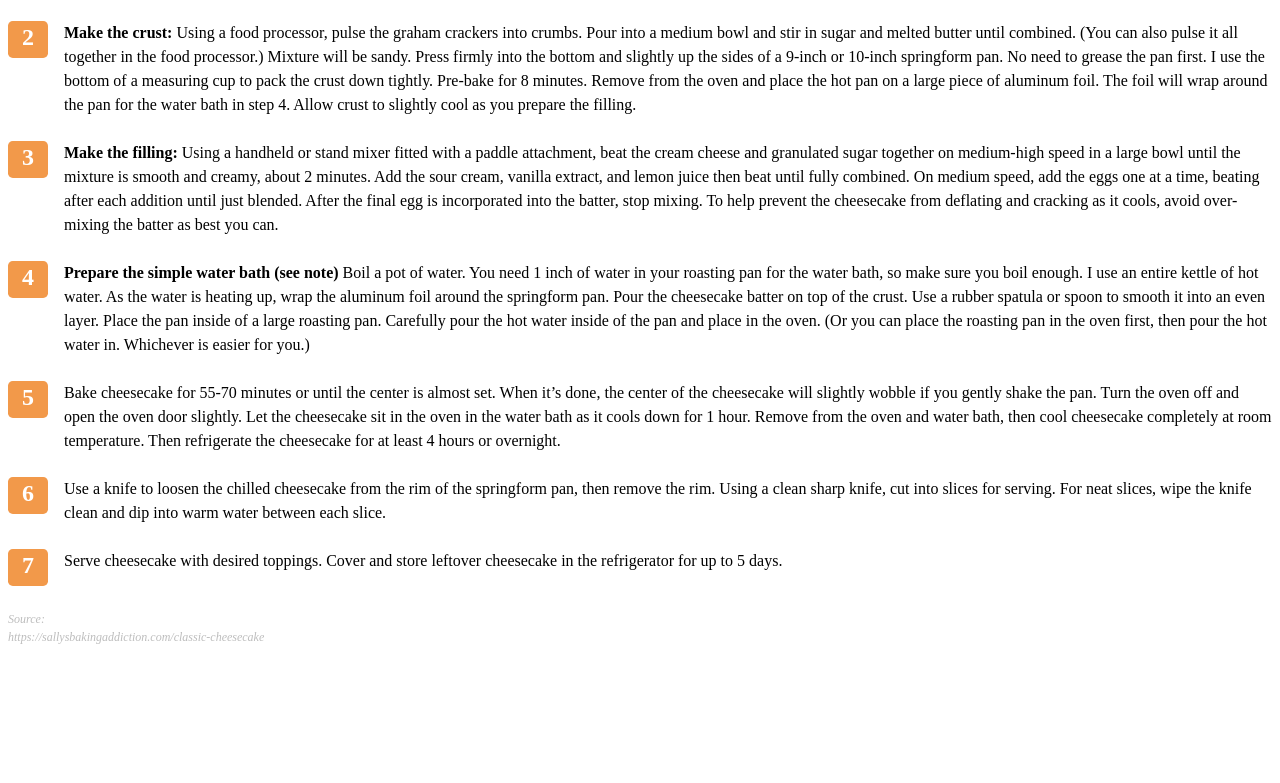
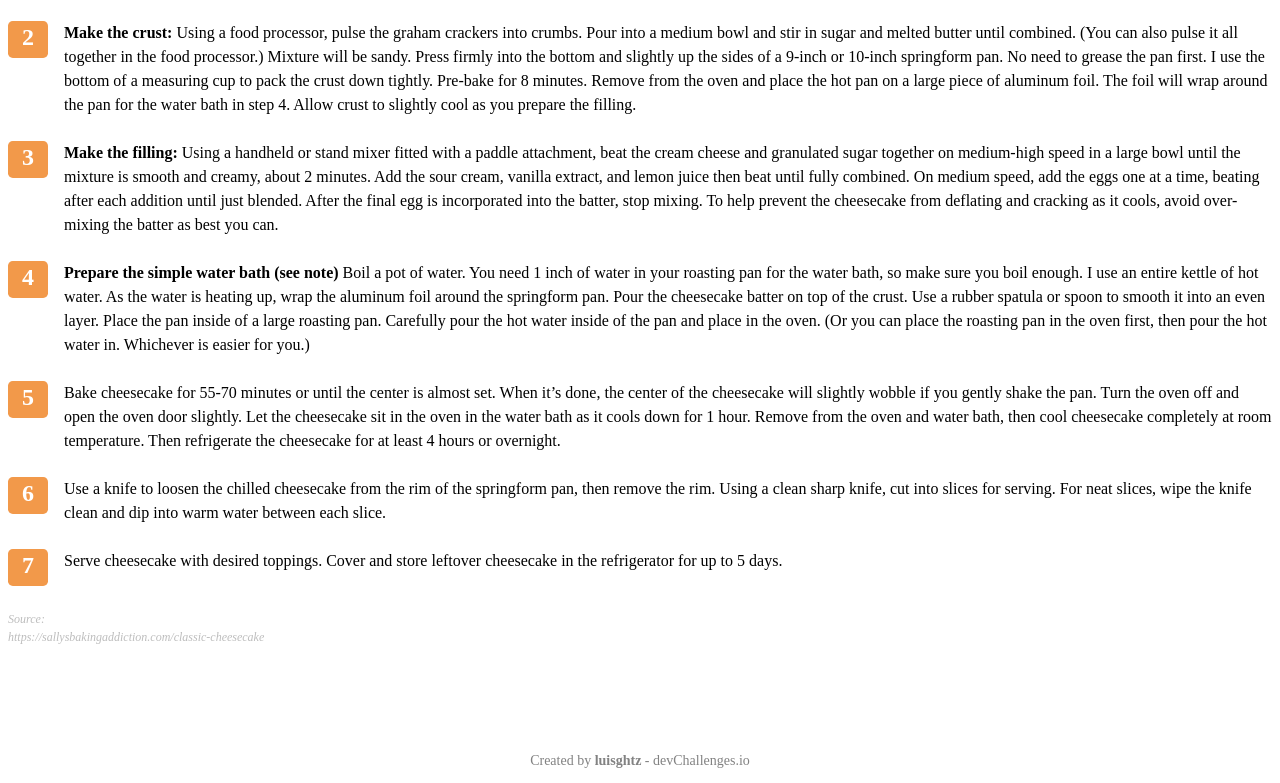
Before and after one commit to LuisGhz/devchallenges.io, a plain HTML site: page 04-recipe-page/index.html in a window 1280 px wide. Shown: the part 1424-2207 px from the top of the page. Before the commit the page ends 2082 px from the top, so only its background shows below. Drawn offline with Linux system fonts and the light colour scheme.

Commit message:
Footer readu

```diff
--- a/04-recipe-page/index.html
+++ b/04-recipe-page/index.html
@@ -204,6 +204,17 @@
         font-style: italic;
         font-weight: 400;
         line-height: 150%;
+      }
+
+      .footer {
+        color: #828282;
+        font-family: "Montserrat";
+        font-size: 14px;
+        font-style: normal;
+        font-weight: 500;
+        line-height: 17px;
+        padding-top: 5rem;
+        text-align: center;
       }
     </style>
   </head>
@@ -458,5 +469,8 @@
         </p>
       </cite>
     </main>
+    <footer class="footer">
+      <p>Created by <b>luisghtz</b> - devChallenges.io</p>
+    </footer>
   </body>
 </html>
```
